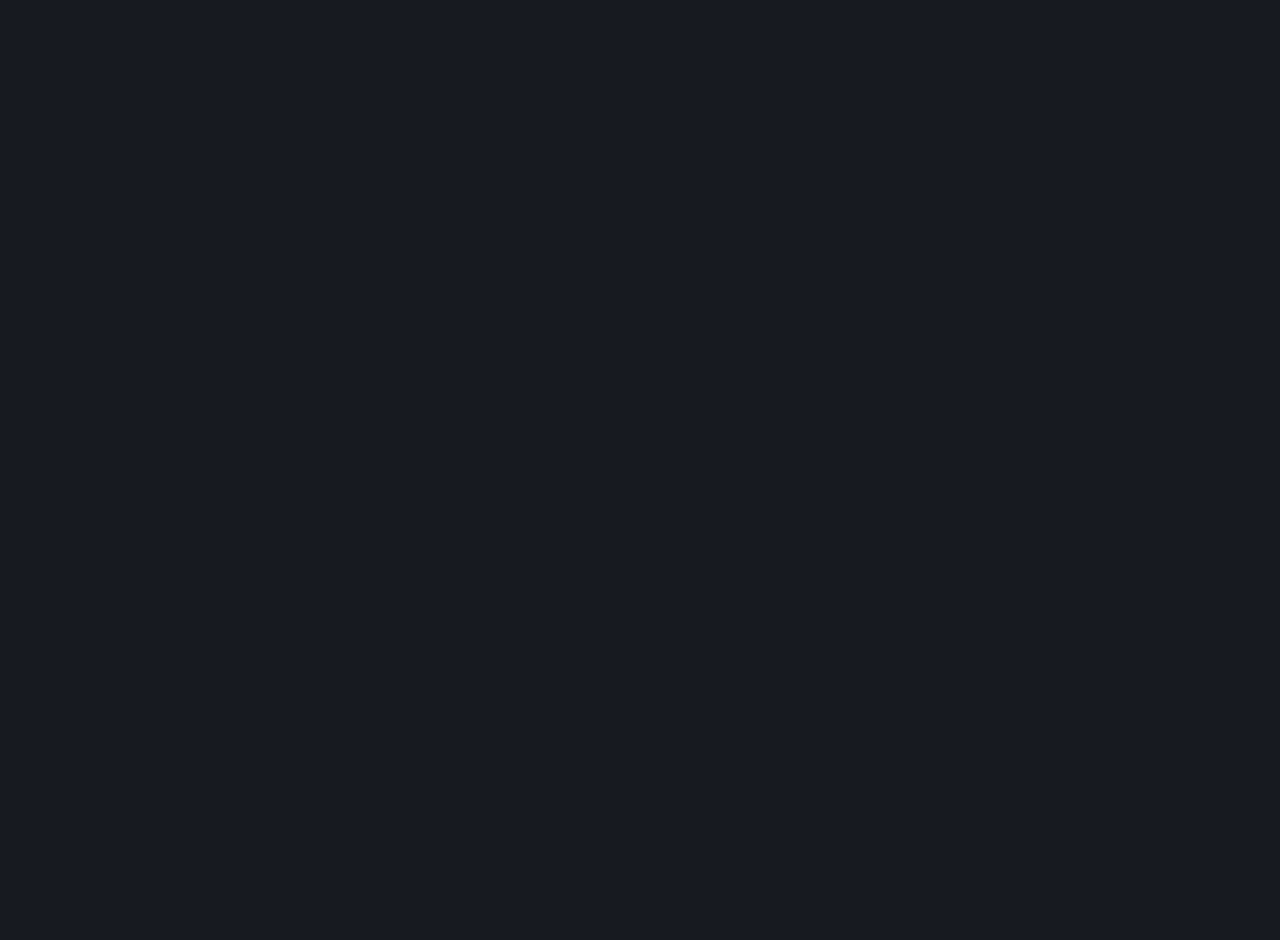
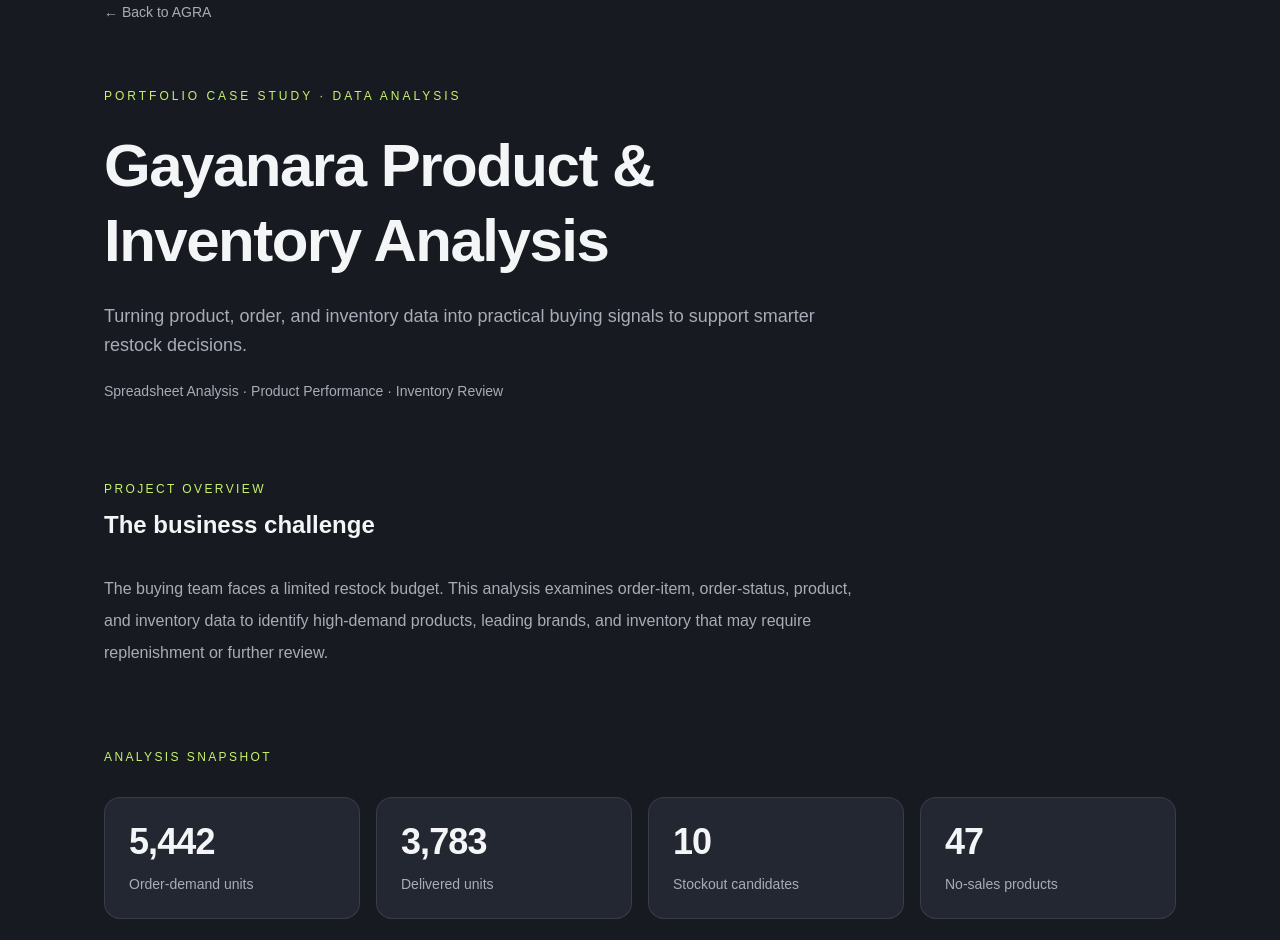
Before and after one commit to AGRAAA/Agra-Web, a Next.js app: page /work/gayanara-product-inventory-analysis in a window 1280 px wide. Shown: the part 80-1020 px from the top of the page. Before the commit the page ends 800 px from the top, so only its background shows below. Built offline with nearby package versions, Linux system fonts and the light colour scheme.

Commit message:
Build Gayanara project case study

```diff
--- a/src/app/work/gayanara-product-inventory-analysis/page.tsx
+++ b/src/app/work/gayanara-product-inventory-analysis/page.tsx
@@ -1,7 +1,255 @@
+
+const metrics = [
+  { value: "5,442", label: "Order-demand units" },
+  { value: "3,783", label: "Delivered units" },
+  { value: "10", label: "Stockout candidates" },
+  { value: "47", label: "No-sales products" },
+];
+
+const findings = [
+  {
+    number: "01",
+    title: "Product demand",
+    description:
+      "T-Shirt Graphic BajuKita (PRD299) recorded the highest demand, with 33 units across eligible orders.",
+  },
+  {
+    number: "02",
+    title: "Brand performance",
+    description:
+      "Riang Apparel led delivered gross product revenue with Rp118,443,000, representing approximately 13.2% of the total.",
+  },
+  {
+    number: "03",
+    title: "Inventory review",
+    description:
+      "10 products had zero current stock despite recent demand. Another 47 products had positive stock but no recorded demand in the latest 90-day period.",
+  },
+];
+
+const recommendations = [
+  "Review stockout candidates and validate whether replenishment is necessary.",
+  "Compare brand revenue with product margins and return rates before allocating restock budgets.",
+  "Investigate products with no recent sales, including listing status, seasonality, and data accuracy.",
+  "Review high stock exposure against stock age and expected demand.",
+];
+
 export default function GayanaraProject() {
   return (
-    <main>
-      <h1>Gayanara Product & Inventory Analysis</h1>
+    <main className="min-h-screen bg-[#171A20] text-[#F4F5F7]">
+      <div className="mx-auto max-w-6xl px-6 py-20 md:px-10">
+        <a
+          href="/"
+          className="text-sm text-[#A7ADB8] transition hover:text-[#C7F36B]"
+        >
+          ← Back to AGRA
+        </a>
+
+        <header className="mt-16 max-w-3xl">
+          <p className="text-xs font-medium uppercase tracking-[0.25em] text-[#C7F36B]">
+            Portfolio Case Study · Data Analysis
+          </p>
+
+          <h1 className="mt-6 text-4xl font-semibold leading-tight tracking-tight md:text-6xl">
+            Gayanara Product & Inventory Analysis
+          </h1>
+
+          <p className="mt-6 text-lg leading-relaxed text-[#A7ADB8]">
+            Turning product, order, and inventory data into practical buying
+            signals to support smarter restock decisions.
+          </p>
+
+          <p className="mt-5 text-sm text-[#A7ADB8]">
+            Spreadsheet Analysis · Product Performance · Inventory Review
+          </p>
+        </header>
+
+        <section className="mt-20">
+          <div className="mb-8">
+            <p className="text-xs uppercase tracking-[0.2em] text-[#C7F36B]">
+              Project overview
+            </p>
+            <h2 className="mt-3 text-2xl font-semibold">
+              The business challenge
+            </h2>
+          </div>
+
+          <p className="max-w-3xl leading-8 text-[#A7ADB8]">
+            The buying team faces a limited restock budget. This analysis
+            examines order-item, order-status, product, and inventory data to
+            identify high-demand products, leading brands, and inventory that
+            may require replenishment or further review.
+          </p>
+        </section>
+
+        <section className="mt-20">
+          <p className="text-xs uppercase tracking-[0.2em] text-[#C7F36B]">
+            Analysis snapshot
+          </p>
+
+          <div className="mt-8 grid grid-cols-1 gap-4 sm:grid-cols-2 lg:grid-cols-4">
+            {metrics.map((metric) => (
+              <article
+                key={metric.label}
+                className="rounded-2xl border border-white/10 bg-[#232731] p-6"
+              >
+                <p className="text-3xl font-semibold tracking-tight md:text-4xl">
+                  {metric.value}
+                </p>
+                <p className="mt-3 text-sm text-[#A7ADB8]">
+                  {metric.label}
+                </p>
+              </article>
+            ))}
+          </div>
+
+          <p className="mt-4 text-xs leading-6 text-[#A7ADB8]">
+            Dataset period: January 2022 – February 2025. Recent inventory
+            screening period: December 1, 2024 – February 28, 2025.
+          </p>
+        </section>
+
+        <section className="mt-20">
+          <p className="text-xs uppercase tracking-[0.2em] text-[#C7F36B]">
+            Key findings
+          </p>
+          <h2 className="mt-3 text-2xl font-semibold">
+            What the data revealed
+          </h2>
+
+          <div className="mt-8 grid gap-4 md:grid-cols-3">
+            {findings.map((finding) => (
+              <article
+                key={finding.number}
+                className="rounded-2xl border border-white/10 bg-[#232731] p-6"
+              >
+                <p className="text-sm text-[#C7F36B]">{finding.number}</p>
+                <h3 className="mt-6 text-xl font-semibold">
+                  {finding.title}
+                </h3>
+                <p className="mt-4 text-sm leading-7 text-[#A7ADB8]">
+                  {finding.description}
+                </p>
+              </article>
+            ))}
+          </div>
+        </section>
+
+        <section className="mt-20">
+          <p className="text-xs uppercase tracking-[0.2em] text-[#C7F36B]">
+            Business recommendations
+          </p>
+          <h2 className="mt-3 text-2xl font-semibold">
+            From analysis to action
+          </h2>
+
+          <div className="mt-8 space-y-4">
+            {recommendations.map((recommendation, index) => (
+              <div
+                key={recommendation}
+                className="flex gap-4 border-b border-white/10 pb-4"
+              >
+                <span className="text-sm text-[#C7F36B]">
+                  0{index + 1}
+                </span>
+                <p className="text-sm leading-7 text-[#A7ADB8]">
+                  {recommendation}
+                </p>
+              </div>
+            ))}
+          </div>
+        </section>
+
+        <section className="mt-20">
+          <p className="text-xs uppercase tracking-[0.2em] text-[#C7F36B]">
+            Methodology
+          </p>
+          <h2 className="mt-3 text-2xl font-semibold">
+            How the analysis was conducted
+          </h2>
+
+          <div className="mt-8 grid gap-6 md:grid-cols-2">
+            <div>
+              <h3 className="font-medium">Data preparation</h3>
+              <p className="mt-3 text-sm leading-7 text-[#A7ADB8]">
+                Order items were joined with order status, order dates, and
+                product attributes. Cancelled and returned orders were
+                excluded from demand and realized-sales metrics.
+              </p>
+            </div>
+
+            <div>
+              <h3 className="font-medium">Demand and revenue</h3>
+              <p className="mt-3 text-sm leading-7 text-[#A7ADB8]">
+                Demand includes processing, shipped, and delivered orders.
+                Realized sales and brand revenue use delivered orders only.
+              </p>
+            </div>
+
+            <div>
+              <h3 className="font-medium">Inventory screening</h3>
+              <p className="mt-3 text-sm leading-7 text-[#A7ADB8]">
+                Inventory was screened using current stock and sales activity
+                during the latest 90-day dataset period.
+              </p>
+            </div>
+
+            <div>
+              <h3 className="font-medium">Tools</h3>
+              <p className="mt-3 text-sm leading-7 text-[#A7ADB8]">
+                Google Sheets / Excel-compatible workbook, data joins,
+                filtering, aggregation, and ranking.
+              </p>
+            </div>
+          </div>
+        </section>
+
+        <section className="mt-20 rounded-2xl border border-white/10 bg-[#232731] p-8 md:p-10">
+          <p className="text-xs uppercase tracking-[0.2em] text-[#C7F36B]">
+            Project deliverable
+          </p>
+          <h2 className="mt-3 text-2xl font-semibold">
+            Explore the analysis workbook
+          </h2>
+          <p className="mt-4 max-w-2xl text-sm leading-7 text-[#A7ADB8]">
+            The workbook includes the dashboard, product performance,
+            brand performance, inventory analysis, methodology, and data
+            quality review.
+          </p>
+
+          <div className="mt-8 flex flex-wrap gap-4">
+            <a
+              href="/documents/Gayanara_Product_Inventory_Analysis_Portfolio.xlsx"
+              className="inline-flex rounded-full bg-[#C7F36B] px-6 py-3 text-sm font-semibold text-[#171A20] transition hover:opacity-90"
+              download
+            >
+              Download Excel Workbook ↗
+            </a>
+
+            <a
+              href="/documents/Gayanara_Product_Inventory_Analysis_Portfolio.xlsx"
+              target="_blank"
+              rel="noopener noreferrer"
+              className="inline-flex rounded-full border border-white/20 px-6 py-3 text-sm text-[#F4F5F7] transition hover:border-[#C7F36B]"
+            >
+              Open Workbook ↗
+            </a>
+          </div>
+        </section>
+
+        <section className="mt-12 border-t border-white/10 pt-8">
+          <p className="text-xs leading-6 text-[#A7ADB8]">
+            This case study is based on the supplied dataset and is intended
+            for analytical demonstration. Inventory flags are screening
+            indicators, not definitive reorder decisions. Revenue figures
+            represent gross product revenue, not profit or net revenue.
+          </p>
+        </section>
+
+        <footer className="mt-20 border-t border-white/10 pt-8 text-sm text-[#A7ADB8]">
+          AGRA. Built to evolve.
+        </footer>
+      </div>
     </main>
   );
 }
```
